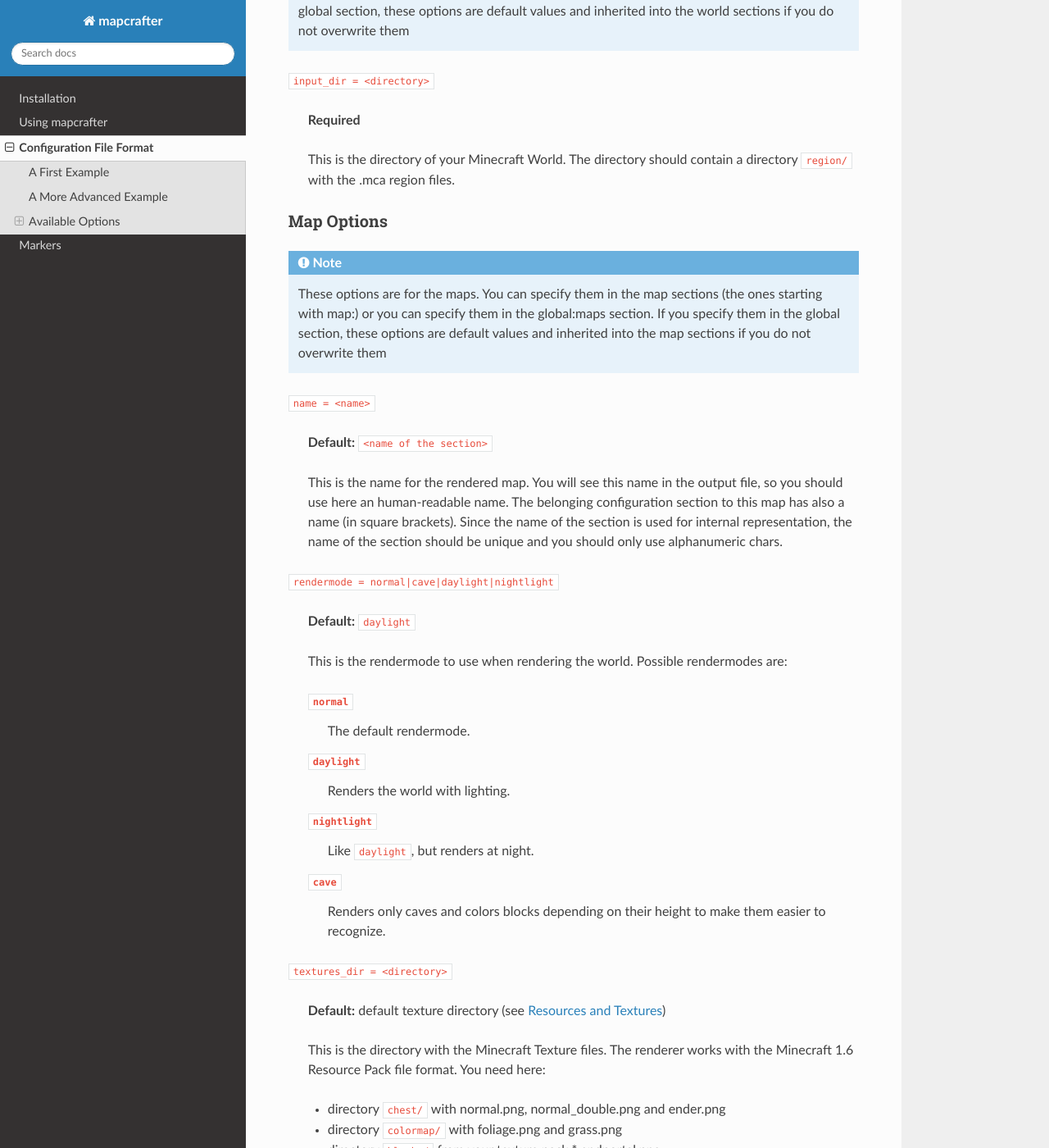
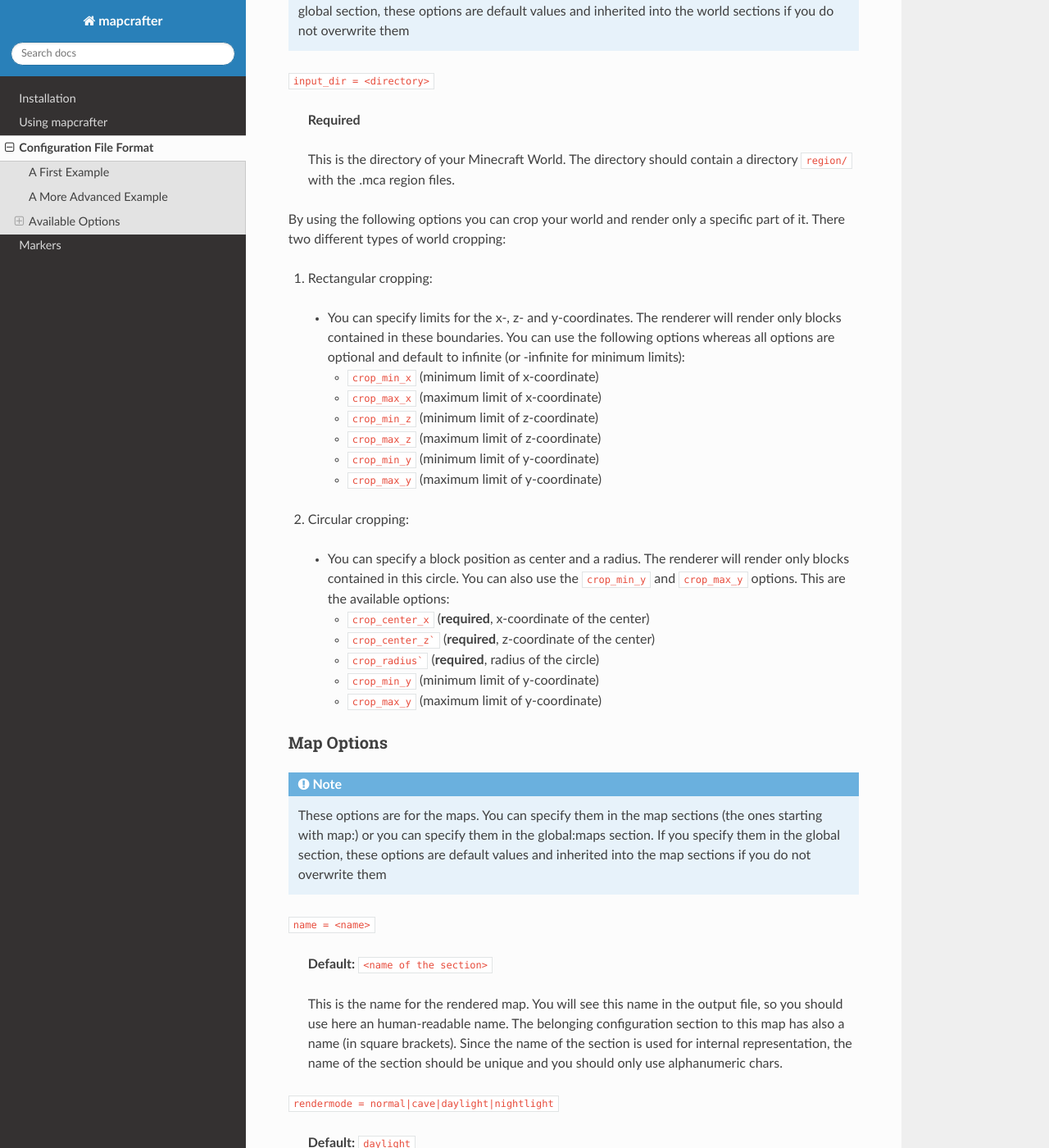
Before and after one commit to mapcrafter/mapcrafter, a Sphinx documentation site: the page built from docs/configuration.rst, in a window 1280 px wide and 1400 px high, scrolled down 3297 px. Shown: the whole window at 82% size. Built offline with Sphinx 7.4.7 and the Read the Docs theme 2.0.0, drawn with Linux system fonts in a browser that asks for light colours.

Commit message:
Added world cropping stuff to documentation.

````diff
--- a/docs/configuration.rst
+++ b/docs/configuration.rst
@@ -173,6 +173,36 @@
     This is the directory of your Minecraft World. The directory should contain
     a directory ``region/`` with the .mca region files.
 
+By using the following options you can crop your world and render only
+a specific part of it. There two different types of world cropping:
+
+1. Rectangular cropping:
+
+  * You can specify limits for the x-, z- and y-coordinates.
+    The renderer will render only blocks contained in these boundaries.
+    You can use the following options whereas all options are optional
+    and default to infinite (or -infinite for minimum limits):
+
+    * ``crop_min_x`` (minimum limit of x-coordinate)
+    * ``crop_max_x`` (maximum limit of x-coordinate)
+    * ``crop_min_z`` (minimum limit of z-coordinate)
+    * ``crop_max_z`` (maximum limit of z-coordinate)
+    * ``crop_min_y`` (minimum limit of y-coordinate)
+    * ``crop_max_y`` (maximum limit of y-coordinate)
+
+2. Circular cropping:
+
+  * You can specify a block position as center and a radius.
+    The renderer will render only blocks contained in this circle.
+    You can also use the ``crop_min_y`` and ``crop_max_y`` options.
+    This are the available options:
+
+    * ``crop_center_x`` (**required**, x-coordinate of the center)
+    * ``crop_center_z``` (**required**, z-coordinate of the center)
+    * ``crop_radius``` (**required**, radius of the circle)
+    * ``crop_min_y`` (minimum limit of y-coordinate)
+    * ``crop_max_y`` (maximum limit of y-coordinate)
+
 Map Options
 -----------
 
````
